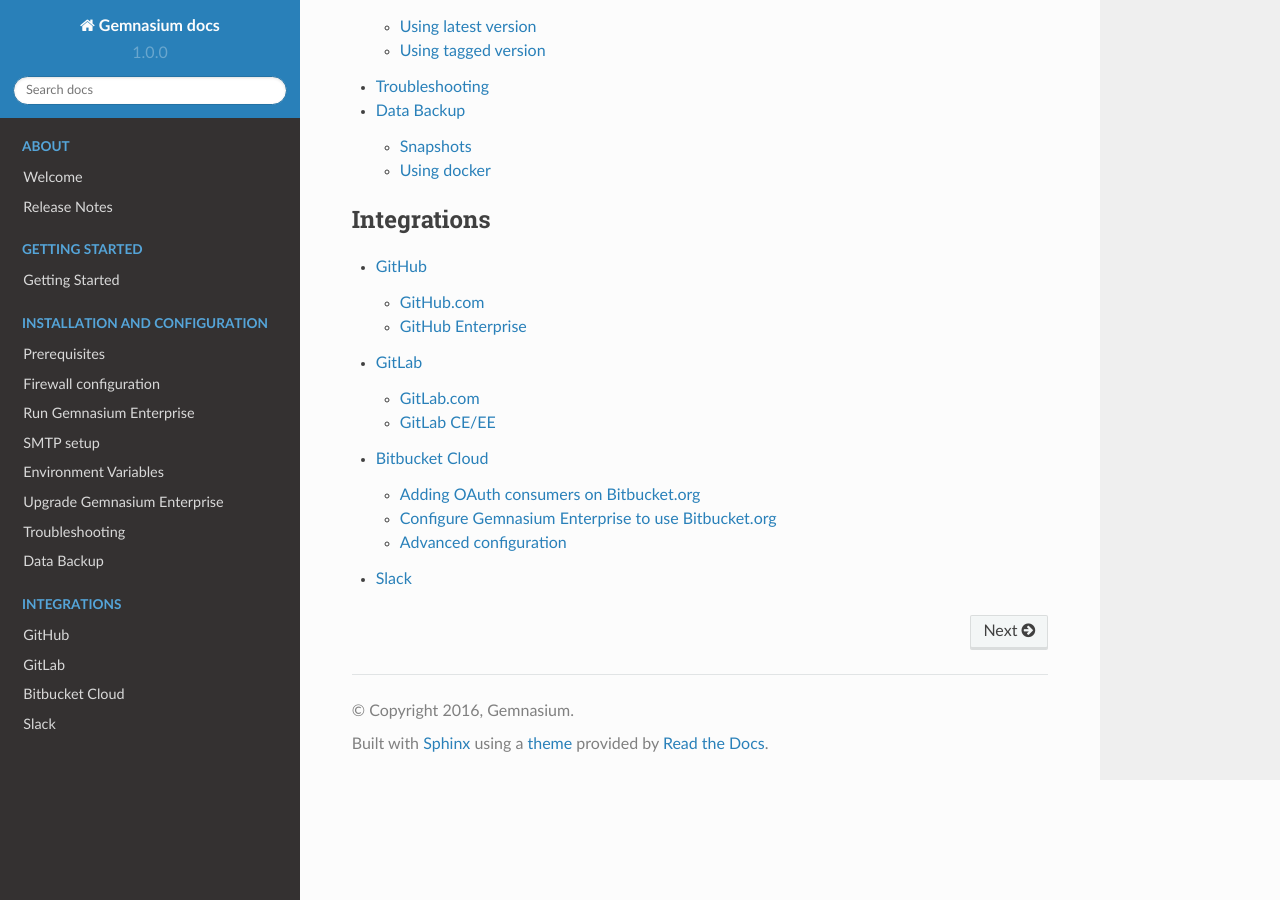
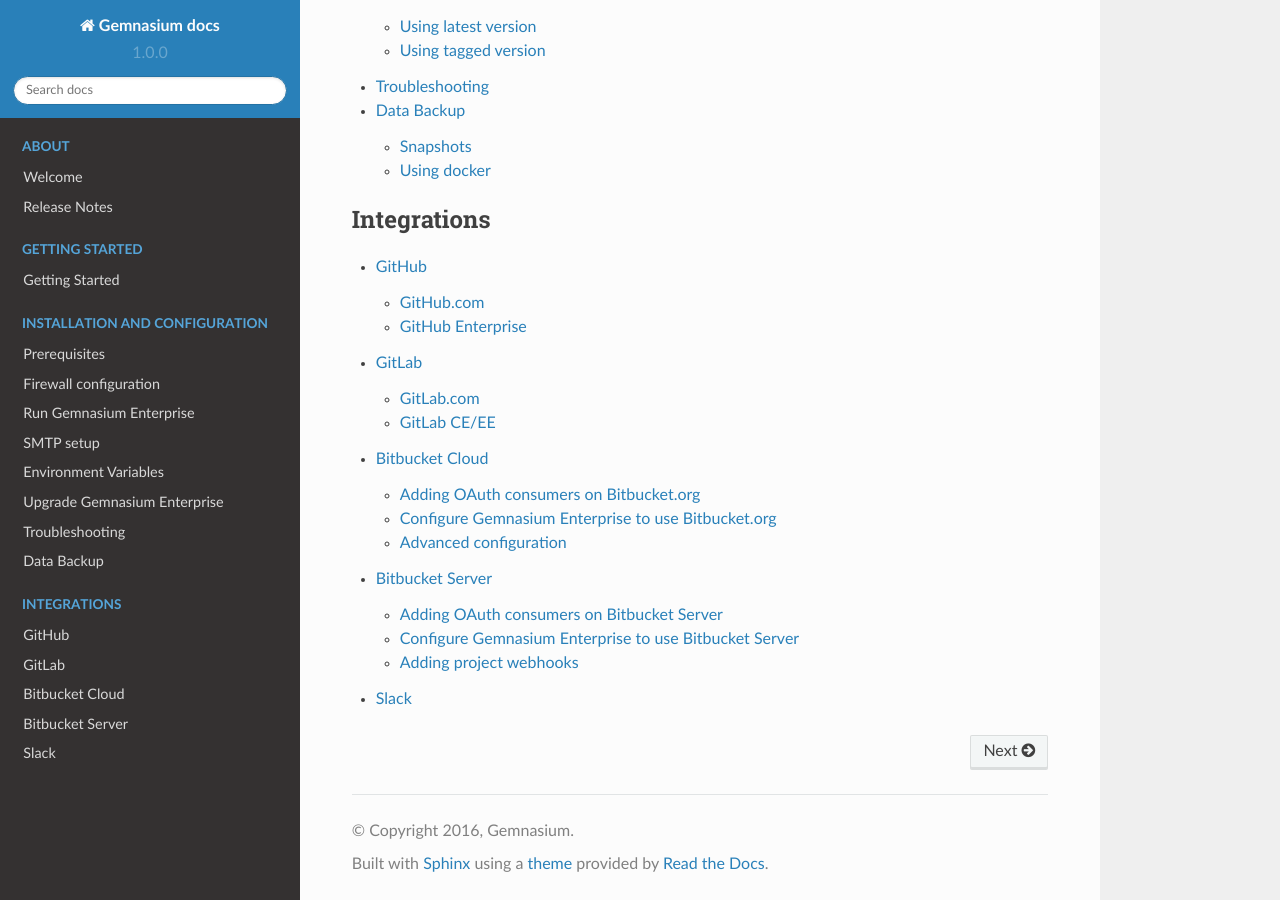
Before and after one commit to jipiboily/docs-1, a Sphinx documentation site: the page built from docs/index.rst, in a window 1280 px wide and 900 px high, scrolled down 1285 px. Built offline with Sphinx 7.4.7 and the Read the Docs theme 2.0.0, drawn with Linux system fonts in a browser that asks for light colours; some of the changed lines change nothing that is shown.

Commit message:
Add Bitbucket Server doc

```diff
--- a/docs/index.rst
+++ b/docs/index.rst
@@ -49,4 +49,5 @@
    integrations/github
    integrations/gitlab
    integrations/bitbucketcloud
+   integrations/bitbucketserver
    integrations/slack
--- /dev/null
+++ b/docs/integrations/bitbucketserver.rst
@@ -0,0 +1,130 @@
+Bitbucket Server
+================
+
+Before being able to add projects from Bitbucket Server (formerly know as Atlassian Stash), Gemnasium Enterprise needs to be configured to be able to access it.
+
+Bitbucket Server is different from the other integrations since `OAuth 1.0 <https://oauth.net/core/1.0/>`_ is being used, instead of `OAuth 2.0 <https://oauth.net/2/>`_.
+
+First add an OAuth consumer on Bitbucket Server, then configure Gemnasium Enterprise to use that OAuth consumer.
+
+.. _bitbucket_server_add_consumer:
+
+Adding OAuth consumers on Bitbucket Server
+^^^^^^^^^^^^^^^^^^^^^^^^^^^^^^^^^^^^^^^^^^
+
+Before configuring Bitbucket Server, make sure you have the public key of the certificate Gemnasium Enterprise uses to sign off all the requests it sends to OAuth 1.0 providers like Bitbucket Server.
+This public key is displayed when running the Gemnasium Enterprise configure script (see :ref:`configure_bbs_in_gee` below).
+
+On Bitbucket Server, OAuth consumers are registered as a special kind of "Application Links" with an "Incoming Authentication" configuration.
+
+To access the "Application Links" settings:
+
+- Log in Bitbucket Server as an admin,
+- Go to the settings page, or click on the gear icon that's in the upper-right corner of the page:
+
+.. image:: images/bitbucketserver/settings_gear.png
+
+- Click on the "Application Links" item that's under the "SETTINGS" section of the sidebar:
+
+.. image:: images/bitbucketserver/application_link_sidebar.png
+
+Or simply visit https://[bitbucket_server]/plugins/servlet/applinks/listApplicationLinks where ``bitbucket_server`` is the hostname of your Bitbucket Server instance.
+
+Then create a new Application Link for Gemnasium Enterprise:
+
+- Enter the URL of your Gemnasium Enterprise instance,
+
+.. image:: images/bitbucketserver/create_application_links.png
+
+(https://gemnasium.localhost is an example, use your instance URL here)
+
+- Click on "Create new link".
+
+Bitbucket Server then shows a warning because it's not able to probe the URL in order to configure the Application Link automatically.
+You can safely ignore this warning and proceed by clicking on "Continue".
+
+.. image:: images/bitbucketserver/warning_no_response.png
+
+Then, fill in the mandatory fields of the "Link application" form:
+
+- Set the Application Name to "Gemnasium Enterprise",
+- Set the Application Type to "Generic Application",
+- Let the other fields empty and click on "Continue".
+
+.. image:: images/bitbucketserver/application_link_form.png
+
+A new Application Link shows up in the list. Click on pen icon in order to edit its properties.
+
+.. image:: images/bitbucketserver/applications_list.png
+
+Then click on "Incoming Authentication" and fill in the form:
+
+- Set the Consumer Key to "gemnasium_enterprise",
+- Set the Consumer Name to "Gemnasium Enterprise",
+- Paste the Public Key that was given when configuring Gemnasium Enterprise (see :ref:`configure_bbs_in_gee` below),
+- Set the Consumer Callback URL to ``{gemnasium_enterprise_url}/auth/auth/{bitbucket_hostname}`` where you replace `gemnasium_enterprise_url` with the base URL of your Gemnasium Enterprise and `bitbucket_hostname` with the hostname of your Bitbucket Server instance (example: `https://gemnasium.example.com/auth/auth/bitbucket.example.org`)
+- Click on "Save".
+
+.. image:: images/bitbucketserver/incoming_auth.png
+
+.. IMPORTANT:: Make sure to use "gemnasium_enterprise" as the Consumer Key
+
+Gemnasium Enterprise can now connect to Bitbucket Server using the OAuth 1.0 protocol.
+
+.. _configure_bbs_in_gee:
+
+Configure Gemnasium Enterprise to use Bitbucket Server
+^^^^^^^^^^^^^^^^^^^^^^^^^^^^^^^^^^^^^^^^^^^^^^^^^^^^^^
+
+A convenient script is provided to configure your instance:
+
+.. code-block:: console
+
+  docker exec -it gemnasium configure
+
+When prompted, give the hostname of your Bitbucket Server instance and the OAuth Consumer Key you have registered Gemnasium Enterprise with (example: `gemnasium_enterprise`).
+
+Your Gemnasium Enterprise users are now able to login using their Bitbucket Server account.
+Also, a new repository source named "Bitbucket Server" is available on the "Add Project" screen.
+
+Adding project webhooks
+^^^^^^^^^^^^^^^^^^^^^^^
+
+.. DANGER:: Bitbucket Server API does not provide any way to create webhooks in projects like GitHub or Gitlab (or even bitbucket.org). This operation is therefore manual, and must be executed for each project added to Gemnasium Enterprise.
+
+Go to your Bitbucket Server project setting page, and click on the "Hooks" link.
+
+.. image:: images/bitbucketserver/hooks.png
+
+A webhook plugin must be installed (once) to be able to notify URLs.
+
+* Click on the "Add Hook" button, then "Search"
+
+.. image:: images/bitbucketserver/add_hook.png
+
+* A new tab will open with the Atlassian plugins marketplace
+* Search for "Web Post Hooks", and select the "Bitbucket Server Web Post Hooks Plugin" plugin
+
+.. image:: images/bitbucketserver/hook_plugin.png
+
+Make sure you have the required permission level to install this plugin, or request the installation to an admin of your Bitbucket Server.
+
+* Once installed, enable the plugin in the project settings:
+
+.. image:: images/bitbucketserver/enable_plugin.png
+
+* Click on "Post-Receive WebHooks" (or the pen next to the name) to configure the plugin
+
+.. image:: images/bitbucketserver/configure_plugin.png
+
+Enter the following URL:
+
+    {gemnasium_enterprise_url}/repo-syncer/repos/{project_slug}/events
+
+where:
+
+* ``gemnasium_enterprise_url`` is the URL of your Gemnasium Enteprise instance, starting with https://
+* ``project_slug`` is composed of ``{bitbucket_hostname}/{project}/{repo}``
+
+In our example, the hook URL is https://gemnasium.localhost/repo-syncer/repos/bitbucket.priv.tech-angels.net/GEM/rails-app/events
+and the repo URL is https://bitbucket.priv.tech-angels.net/projects/GEM/repos/rails-app/browse
```
Also changed, not shown: docs/integrations/images/bitbucketserver/add_hook.png (added), docs/integrations/images/bitbucketserver/application_link_form.png (added), docs/integrations/images/bitbucketserver/application_link_sidebar.png (added), docs/integrations/images/bitbucketserver/applications_list.png (added), docs/integrations/images/bitbucketserver/configure_plugin.png (added), docs/integrations/images/bitbucketserver/create_application_links.png (added), docs/integrations/images/bitbucketserver/enable_plugin.png (added), docs/integrations/images/bitbucketserver/hook_plugin.png (added), docs/integrations/images/bitbucketserver/hooks.png (added), docs/integrations/images/bitbucketserver/incoming_auth.png (added), docs/integrations/images/bitbucketserver/settings_gear.png (added), docs/integrations/images/bitbucketserver/warning_no_response.png (added).
